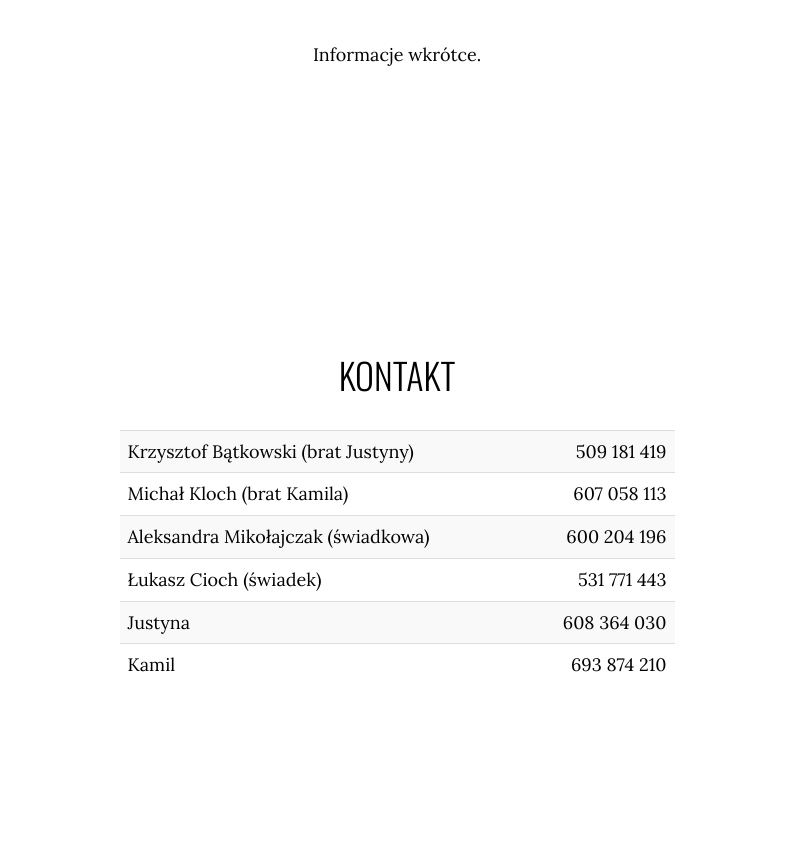
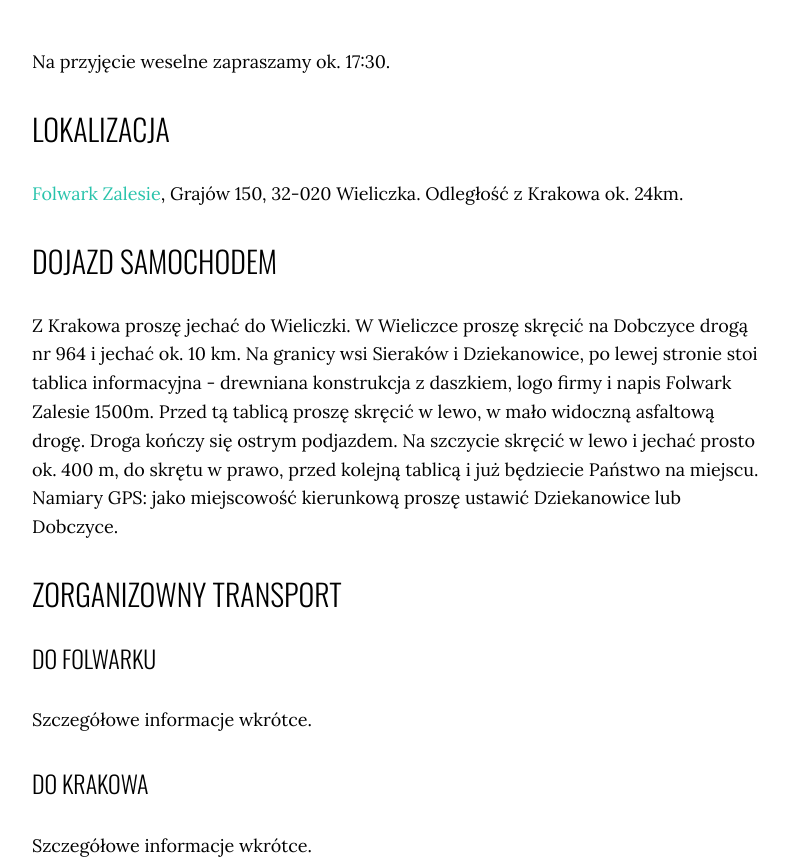
Before and after one commit to naszewesele/naszewesele.github.io, a plain HTML site: page index.html in a window 1280 px wide. Shown: the part 2853-3716 px from the top of the page, without its empty margins (243-1032 px from the left). Before the commit the page ends 3559 px from the top, so only its background shows below. Drawn offline with nearby package versions, Linux system fonts and the light colour scheme; some packages are replaced by stand-ins of ours.

Commit message:
updated zalesie info

```diff
--- a/index.html
+++ b/index.html
@@ -89,7 +89,7 @@
                 <p>Pobierzemy się 24.05.2014 o godzinie 15:00,
                     w Kolegiacie św. Anny w Krakowie, przy&nbsp;ul.&nbsp;św.&nbsp;Anny&nbsp;11.
                 </p>
-                <h3>PARKOWANIE</h3>
+                <h2>PARKOWANIE</h2>
                 <p>Kolegiata św. Anny znajduje się w strefie ograniczonego ruchu obejmującego ścisłe centrum Krakowa <a href="http://krakow.treespot.pl/5712-krakow-strefa-ograniczonego-ruchu-b">(link)</a>. Poza strefą B parkowanie w sobotę jest bezpłatne, wymaga jednak niezerowej cierpliwości.</p>
 
                 <p>Zamieszczamy spis ulic nadających się do parkowania i znajdujących się w niedalekiej odległości od kościola:
@@ -101,25 +101,45 @@
 
     </section>
 
-    <section id="wesele" class="content-section text-center">
-        <div class="folwark">
+    <section id="wesele" class="content-section">
+        <div class="folwark text-center">
             <div class="pic-header light-color">
                 <h1 class="big-header">PRZYJĘCIE WESELNE</h1>
             </div>
         </div>
         <div class="container">
             <div class="col-lg-8 col-lg-offset-2">
-                <p>Informacje wkrótce.</p>
+
+            <p>
+            Na przyjęcie weselne zapraszamy ok. 17:30.
+            </p>
+            <h2>LOKALIZACJA</h2>
+            <p>
+            <a href="http://www.folwarkzalesie.pl/">Folwark Zalesie</a>, Grajów 150, 32-020 Wieliczka. Odległość z Krakowa ok. 24km.
+            </p>
+
+            <h2>DOJAZD SAMOCHODEM</h2>
+            <p>
+            Z Krakowa proszę jechać do Wieliczki. W Wieliczce proszę skręcić na Dobczyce drogą nr 964 i jechać ok. 10 km. Na granicy wsi Sieraków i Dziekanowice, po lewej stronie stoi tablica informacyjna - drewniana konstrukcja z daszkiem, logo firmy i napis Folwark Zalesie 1500m. Przed tą tablicą proszę skręcić w lewo, w mało widoczną asfaltową drogę. Droga kończy się ostrym podjazdem. Na szczycie skręcić w lewo i jechać prosto ok. 400 m, do skrętu w prawo, przed kolejną tablicą i już będziecie Państwo na miejscu. Namiary GPS: jako miejscowość kierunkową proszę ustawić Dziekanowice lub Dobczyce.
+            </p>
+
+            <h2>ZORGANIZOWNY TRANSPORT</h2>
+
+            <h3>DO FOLWARKU</h3>
+            <p>Szczegółowe informacje wkrótce. </p>
+
+            <h3>DO KRAKOWA</h3>
+            <p>Szczegółowe informacje wkrótce. </p>
             </div>
 
         </div>
     </section>
 
-    <section id="kontakt" class="container content-section text-center">
-        <div class="row">
-            <div class="col-lg-6 col-lg-offset-3">
+    <section id="kontakt" class="content-section">
+        <div class="container">
+            <div class="col-lg-8 col-lg-offset-2">
 
-                <h1>KONTAKT</h1>
+                <h2>KONTAKT</h2>
 
                 <table class="table table-striped text-left">
                     <thead></thead>
```
